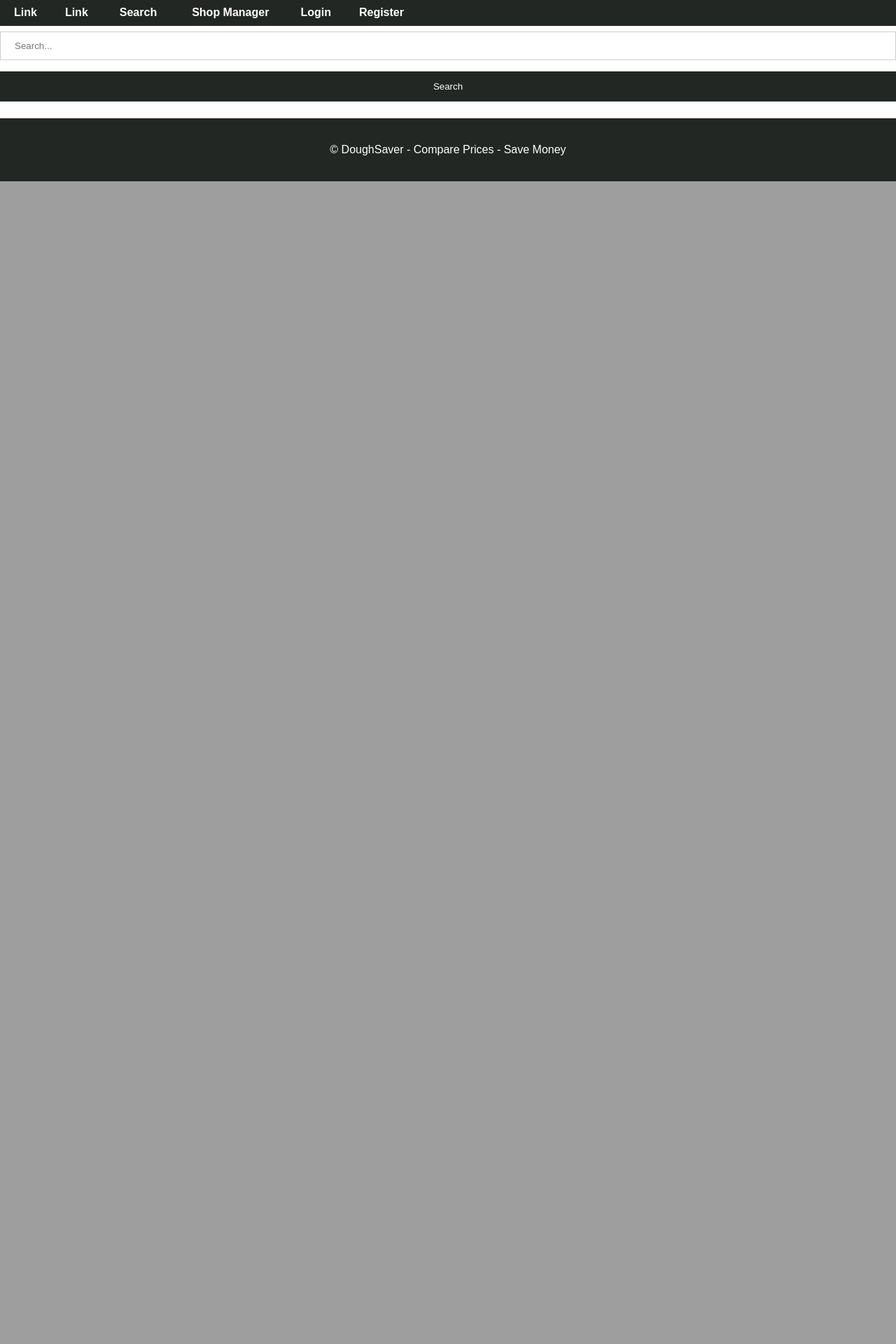
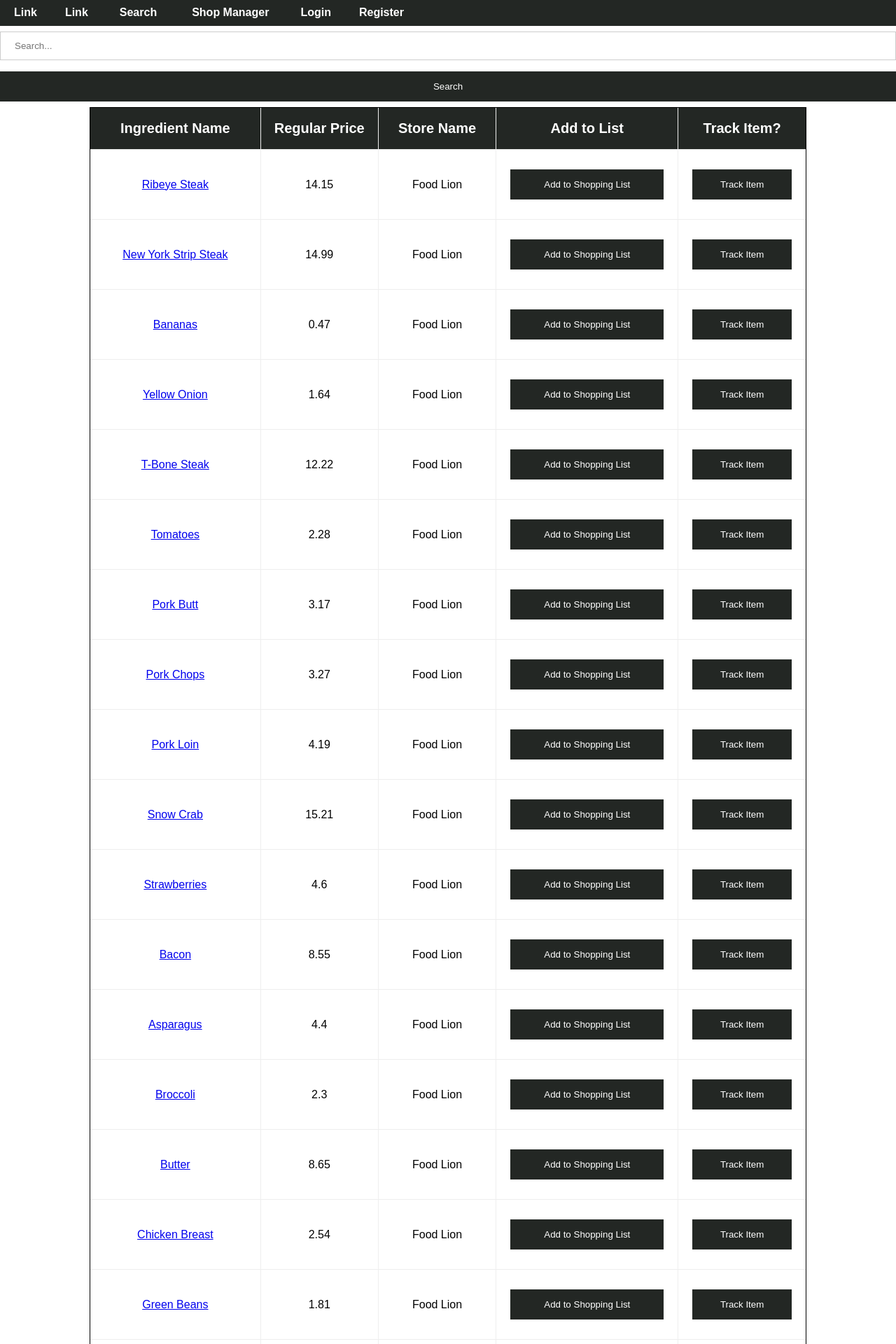
Before and after one commit to odian001/test, a Django app: page /ingredient_search/ in a window 1280 px wide. Shown: the part 961-2881 px from the top of the page at 70% size. Before the commit the page ends 1220 px from the top, so only its background shows below. Run offline with Django 4.2, Linux system fonts and the light colour scheme; data comes from the database, SQL or seed files in the repository.

Commit message:
Table Styling/Recipe Search Nav Bar

```diff
--- a/DoughSaver/doughsaverapp/templates/base.html
+++ b/DoughSaver/doughsaverapp/templates/base.html
@@ -31,8 +31,8 @@
     <button class="dropbtn" onclick="dropdown('search')">Search</button>
     <div class="dropdown-content" id="search">
      <a href="#">Search</a>
-     <a href="{% url 'item_search'%}">Item Search</a>
-     <a href="">Recipe Search</a>
+     <a href="{% url 'ingredient_search'%}">Item Search</a>
+     <a href="{% url 'recipe_search'%}">Recipe Search</a>
     </div>
   </div>
 
--- a/DoughSaver/doughsaverapp/templates/ingredient_search.html
+++ b/DoughSaver/doughsaverapp/templates/ingredient_search.html
@@ -2,39 +2,39 @@
 
 {% block content %}
     <center>
-        <form method="GET" action="{% url 'item_search' %}">
+        <form method="GET" action="{% url 'ingredient_search' %}">
             <input type="text" name="search_query" value="{{ search_query }}" placeholder="Search...">
             <button type="submit">Search</button>
         </form>
 
     {% if items %}
-        <table border="1">
+        <table border="1" class="custom-table">
             <thead>
                 <tr>
-                    <th>Ingredient Name</th>
-                    <th>Regular Price</th>
-                    <th>Store Name</th>
-                    <th>Add to List</th>
-                    <th>Track Item?</th>
+                    <th class="custom-table-th">Ingredient Name</th>
+                    <th class="custom-table-th">Regular Price</th>
+                    <th class="custom-table-th">Store Name</th>
+                    <th class="custom-table-th">Add to List</th>
+                    <th class="custom-table-th">Track Item?</th>
                 </tr>
             </thead>
             <tbody>
                 <!-- Search the Items Container to Show What is Found -->
                 {% for item in items %}
-                    <tr>
-                        <td>
+                    <tr class="custom-hover-tr">
+                        <td class="custom-table-td">
                             <a href="{% url 'ingredient_detail' IngredientID=item.IngredientID %}">{{ item.IngredientID__IngredientName }}</a>
                         </td>
-                        <td>{{ item.CurrentPrice }}</td>
-                        <td>{{ item.StoreID__StoreName }}</td>
-                        <td>
-                            <form method="post" action="">
+                        <td class="custom-table-td">{{ item.CurrentPrice }}</td>
+                        <td class="custom-table-td">{{ item.StoreID__StoreName }}</td>
+                        <td class="custom-table-td">
+                            <form method="post" action={ url 'add_to_shopping_list'}>
                                 {% csrf_token %} <!-- Needs Implementation for Shopping List-->
                                 <input type="hidden" name="ingredient_id">
                                 <button type="submit">Add to Shopping List</button>
                             </form>
                         </td>
-                        <td>
+                        <td class="custom-table-td">
                             <form method="post" action="">
                                 {% csrf_token %} <!-- Needs Implementation for Shopping List-->
                                 <input type="hidden" name="ingredient_id">
@@ -46,12 +46,22 @@
             </tbody>
         </table>
     {% else %}
-        {% if not search_query %}
-            <p></p>
-        {% else %}
-            <!-- Display a message if no search results are available -->
-            <p>Ingredient Not Found! Try Again!</p>
-        {% endif %}
+        <table border="1" class="custom-table">
+            <tbody>
+                <tr>
+                    <td colspan="4" class="custom-table-td">
+                        <p>Ingredient Not Found</p>
+                    </td>
+                    <td colspan="2" class="custom-table-td">
+                        <form method="post" action={url 'add_to_shopping_list_null'}>
+                            {% csrf_token %}
+                            <input type="hidden" name="ingredient_name">
+                            <button type="submit">Add to Shopping List Anyway?</button>
+                        </form>
+                    </td>
+                </tr>
+            </tbody>
+        </table>
     {% endif %}
     </center>
-{% endblock %}s
+{% endblock %}
--- a/DoughSaver/doughsaverapp/urls.py
+++ b/DoughSaver/doughsaverapp/urls.py
@@ -11,7 +11,7 @@ urlpatterns = [
     path('current_prices/', PriceDataListView.as_view(), name='current_prices'),
     path('ingredient_list/', views.ingredient_list, name='ingredient_list'),
     path('price_history/', price_history_list, name='price_history_list'),
-    path('ingredient_search/', views.ingredient_search, name='item_search'),
+    path('ingredient_search/', views.ingredient_search, name='ingredient_search'),
     path('store_selection/', views.store_selection, name='store_selection'),
     path('view_stores/', views.view_selected_stores, name='view_selected_stores'),
     path('price_comparison/', views.price_comparison_options, name='price_comparison_options'),
--- a/DoughSaver/doughsaverapp/views.py
+++ b/DoughSaver/doughsaverapp/views.py
@@ -217,6 +217,14 @@ def ingredient_search(request):
             'CurrentPrice',
             'StoreID__StoreName'
             )
+    else:
+        # Fetch all items from PriceData table if no search query is provided
+        items = PriceData.objects.all().values(
+            'IngredientID',
+            'IngredientID__IngredientName',
+            'CurrentPrice',
+            'StoreID__StoreName'
+        )
 
     return render(request, 'ingredient_search.html', {'ingredient_search_query': search_query, 'items': items})
 
--- a/DoughSaver/static/doughsaverapp/CSS/doughsaver.css
+++ b/DoughSaver/static/doughsaverapp/CSS/doughsaver.css
@@ -154,3 +154,25 @@
     font-size: 20px;
     text-align: center;
   }
+
+  .custom-table{
+    border: 1px solid;
+    border-collapse: collapse;
+    width: 80%;
+    margin-bottom: 20px;
+  }
+
+  .custom-table-td{
+    padding: 20px;
+    text-align: center;
+  }
+
+  .custom-table-th{
+    background-color: #232724;
+    color: white;
+    font-size: 20px;
+    height: 60px;
+  }
+
+  .custom-hover-tr:hover
+    {background-color: rgb(225, 100, 54); }
```
Also changed, not shown: DoughSaver/doughsaverapp/templates/recipe_search.html (+10 -10 lines). Lines whose indentation alone changed are shown as unchanged.
